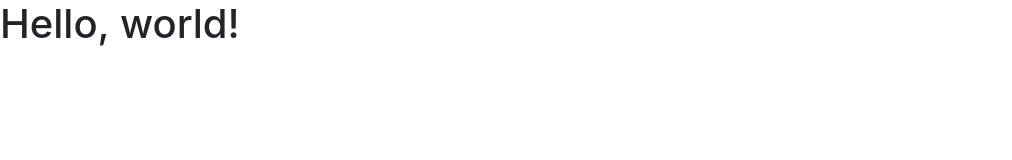
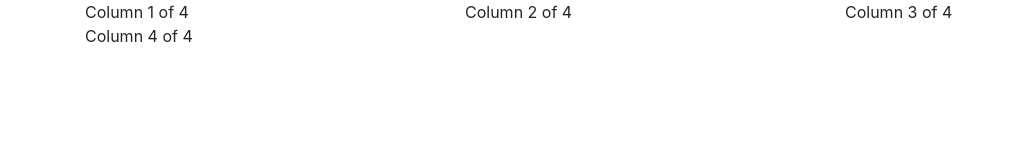
Before and after one commit to jasvalle/SMC_WD3_Spring20, a plain HTML site: page Bootstrap Grid & Navigation/index.html in a window 1280 px wide. Shown: the whole page, without its empty margins (0-1012 px from the left). Drawn offline with nearby package versions, Linux system fonts and the light colour scheme.

Commit message:
Simple bootstrap grid
An example of how column grids work in bootstrap in different screen sizes

```diff
--- a/Bootstrap Grid & Navigation/index.html
+++ b/Bootstrap Grid & Navigation/index.html
@@ -1,22 +1,49 @@
 <!doctype html>
 <html lang="en">
-  <head>
+
+<head>
     <!-- Required meta tags -->
     <meta charset="utf-8">
     <meta name="viewport" content="width=device-width, initial-scale=1, shrink-to-fit=no">
 
     <!-- Bootstrap CSS -->
-    <link rel="stylesheet" href="https://stackpath.bootstrapcdn.com/bootstrap/4.4.1/css/bootstrap.min.css" integrity="sha384-Vkoo8x4CGsO3+Hhxv8T/Q5PaXtkKtu6ug5TOeNV6gBiFeWPGFN9MuhOf23Q9Ifjh" crossorigin="anonymous">
+    <link rel="stylesheet" href="https://stackpath.bootstrapcdn.com/bootstrap/4.4.1/css/bootstrap.min.css"
+        integrity="sha384-Vkoo8x4CGsO3+Hhxv8T/Q5PaXtkKtu6ug5TOeNV6gBiFeWPGFN9MuhOf23Q9Ifjh" crossorigin="anonymous">
 
     <title>Bootstrap Grid & Navigation!</title>
-  </head>
-  <body>
-    <h1>Hello, world!</h1>
+</head>
+
+<body>
+    <!--simple grid structure-->
+    <div class="container">
+        <div class="row">
+            <div class="col-12 col-md-6 col-lg-4">
+                Column 1 of 4
+            </div>
+            <div class="col col-md-6 col-lg-4">
+                Column 2 of 4
+            </div>
+            <div class="col col-md-6 col-lg-4">
+                Column 3 of 4
+            </div>
+            <div class="col col-md-6 col-lg-12">
+                Column 4 of 4
+            </div>
+        </div>
+    </div>
+
 
     <!-- Optional JavaScript -->
     <!-- jQuery first, then Popper.js, then Bootstrap JS -->
-    <script src="https://code.jquery.com/jquery-3.4.1.slim.min.js" integrity="sha384-J6qa4849blE2+poT4WnyKhv5vZF5SrPo0iEjwBvKU7imGFAV0wwj1yYfoRSJoZ+n" crossorigin="anonymous"></script>
-    <script src="https://cdn.jsdelivr.net/npm/popper.js@1.16.0/dist/umd/popper.min.js" integrity="sha384-Q6E9RHvbIyZFJoft+2mJbHaEWldlvI9IOYy5n3zV9zzTtmI3UksdQRVvoxMfooAo" crossorigin="anonymous"></script>
-    <script src="https://stackpath.bootstrapcdn.com/bootstrap/4.4.1/js/bootstrap.min.js" integrity="sha384-wfSDF2E50Y2D1uUdj0O3uMBJnjuUD4Ih7YwaYd1iqfktj0Uod8GCExl3Og8ifwB6" crossorigin="anonymous"></script>
-  </body>
+    <script src="https://code.jquery.com/jquery-3.4.1.slim.min.js"
+        integrity="sha384-J6qa4849blE2+poT4WnyKhv5vZF5SrPo0iEjwBvKU7imGFAV0wwj1yYfoRSJoZ+n" crossorigin="anonymous">
+    </script>
+    <script src="https://cdn.jsdelivr.net/npm/popper.js@1.16.0/dist/umd/popper.min.js"
+        integrity="sha384-Q6E9RHvbIyZFJoft+2mJbHaEWldlvI9IOYy5n3zV9zzTtmI3UksdQRVvoxMfooAo" crossorigin="anonymous">
+    </script>
+    <script src="https://stackpath.bootstrapcdn.com/bootstrap/4.4.1/js/bootstrap.min.js"
+        integrity="sha384-wfSDF2E50Y2D1uUdj0O3uMBJnjuUD4Ih7YwaYd1iqfktj0Uod8GCExl3Og8ifwB6" crossorigin="anonymous">
+    </script>
+</body>
+
 </html>
```
